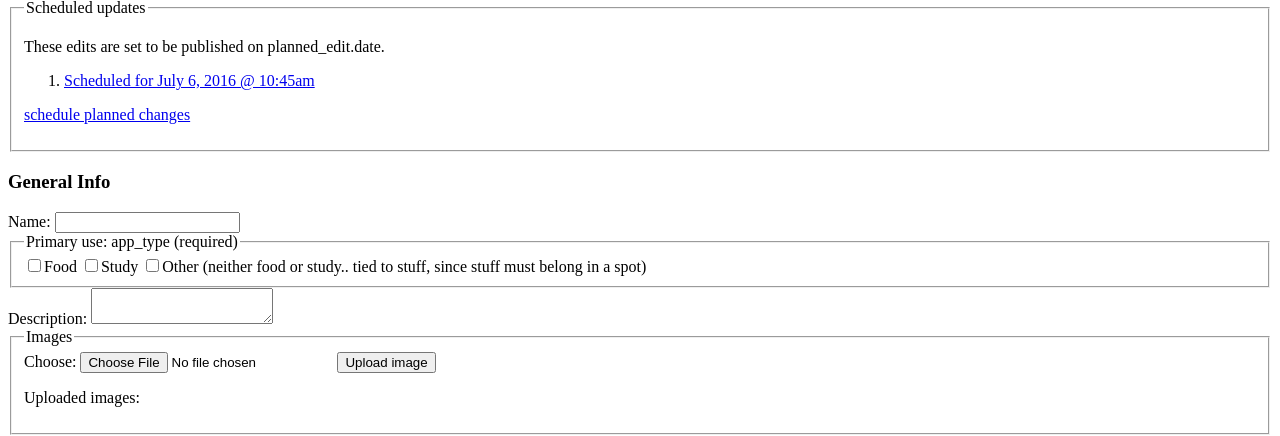
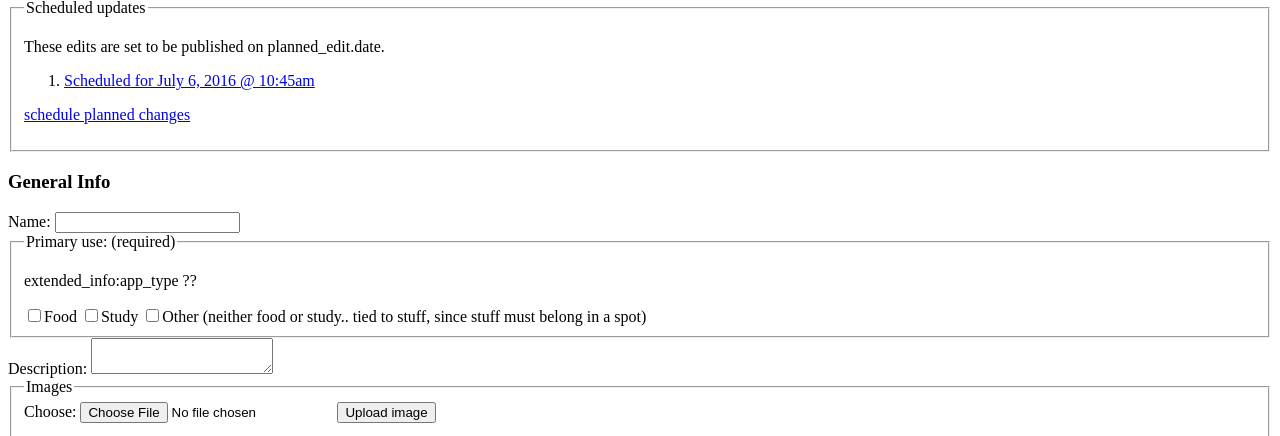
Before and after one commit to uw-it-aca/scout-manager, a Django app: template scout_manager/templates/scout_manager/spaces_edit.html in a window 1280 px wide. Shown: the part 160-596 px from the top of the page. Run offline with Django 3.2, Linux system fonts and the light colour scheme; the template is opened without the code that fills it, so the values that code supplies are empty; some libraries are stand-ins or nearby versions.

Commit message:
Updates space edit.

```diff
--- a/scout_manager/templates/scout_manager/spaces_edit.html
+++ b/scout_manager/templates/scout_manager/spaces_edit.html
@@ -32,7 +32,10 @@
     </label>
 
     <fieldset class="dummy">
-        <legend>Primary use: app_type (required)</legend>
+
+        <p class="dummy">extended_info:app_type ??</p>
+
+        <legend>Primary use: (required)</legend>
         <label><input type="checkbox" value="food">Food</label>
         <label><input type="checkbox" value="study">Study</label>
         <label><input type="checkbox" value="other">Other (neither food or study.. tied to stuff, since stuff must belong in a spot)</label>
```
